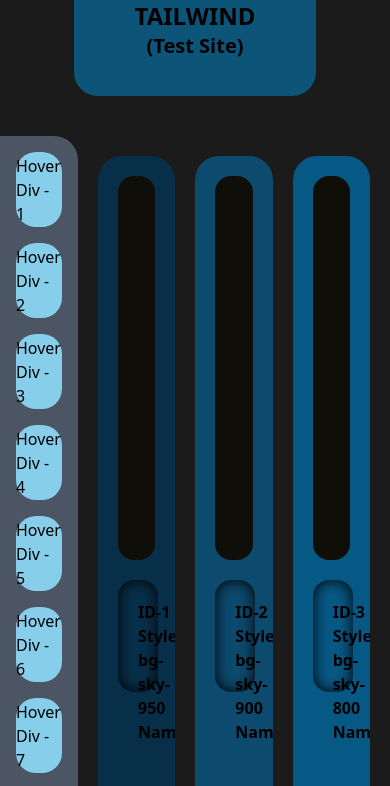
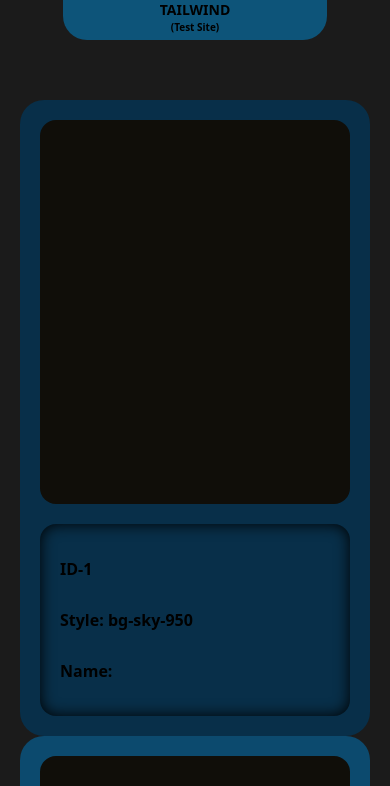
Before and after one commit to UchIso/My-First-Tailwind-Project, a website built with Vite: page index.html in a window 390 px wide. Shown: the top 786 px of the page. Built offline with nearby package versions, Linux system fonts and the light colour scheme.

Commit message:
Responsive UP

```diff
--- a/index.html
+++ b/index.html
@@ -8,18 +8,23 @@
   </head>
   <body class="w-full bg-mycolor">
 
-    <div class="w-full h-24 gap-5 flex items-center justify-evenly">
+    <div class="w-full h-10 gap-1 flex items-center justify-evenly sm:h-14 sm:gap-2 md:h-16 md:gap-3 lg:h-20 lg:gap-4 xl:h-28 xl:gap-5">
+
       <div class="w-2/12 h-full dark:bg-blue-600/85 rounded-br-3xl"></div>
+
       <div class="w-9/12 h-full bg-sky-600/55 dark:bg-blue-600/90 text-center font-bold rounded-b-3xl">
-        <h1 class="text-2xl sm:text-2xl md:text-lg lg:text-2xl xl:text-6xl uppercase">Tailwind</h1>
-        <h6 class="text-xl sm:text-sm md:text-[10px] lg:text-sm xl:text-xl">(Test Site)</h6>
+        <h1 class="text-sm sm:text-lg md:text-2xl lg:text-4xl xl:text-6xl uppercase">Tailwind</h1>
+        <h6 class="text-[10px] sm:text-sm md:text-lg lg:text-2xl xl:text-4xl">(Test Site)</h6>
       </div>
+
       <div class="w-2/12 h-full dark:bg-blue-600/85 rounded-bl-3xl"></div>
+
     </div>
 
   <div class="w-full mt-10 grid grid-cols-5">
 
-    <div class="w-full h-auto bg-gray-600 rounded-r-3xl grid grid-cols-1 justify-center items-end p-4 gap-4">
+    <div class="w-0 h-0 overflow-hidden md:w-full md:h-auto bg-gray-600 rounded-r-3xl grid grid-cols-1 justify-center items-end md:p-4 md:gap-4">
+
       <div class="Hovers"> Hover Div - 1</div>
       <div class="Hovers"> Hover Div - 2</div>
       <div class="Hovers"> Hover Div - 3</div>
@@ -50,9 +55,10 @@
       <div class="Hovers"> Hover Div - 28</div>
       <div class="Hovers"> Hover Div - 29</div>
       <div class="Hovers"> Hover Div - 30</div>
+
     </div>
 
-    <div class="w-full grid col-span-4 grid-cols-3 p-5 gap-5">
+    <div class="w-full grid col-span-5 md:col-span-4 grid-cols-1 md:grid-cols-2 lg:grid-cols-3 p-5 md:gap-2 lg:gap-5">
 
       <div class="cart bg-sky-950">
         <div class="Referans"></div>
@@ -138,7 +144,7 @@
       <div class="cart bg-sky-100">
         <div class="Referans"></div>
         <div class="Infos text-black">
-          <h5>ID-9</h5>
+          <h5>ID-10</h5>
           <h5>Style: bg-sky-100 </h5>
           <h5>Name: </h5>
         </div>
@@ -147,7 +153,7 @@
       <div class="cart bg-sky-50">
         <div class="Referans"></div>
         <div class="Infos text-black">
-          <h5>ID-10</h5>
+          <h5>ID-11</h5>
           <h5>Style: bg-sky-50 </h5>
           <h5>Name: </h5>
         </div>
--- a/src/style.css
+++ b/src/style.css
@@ -7,7 +7,7 @@
 }
 
 .cart{
-    @apply w-full h-auto p-5 rounded-3xl overflow-hidden
+    @apply w-full md:h-auto p-5 rounded-3xl
 }
 
 .Referans{
@@ -16,7 +16,7 @@
 
 .Infos{
     box-shadow: inset 0px 0px 15px black;
-    @apply h-28 grid items-center justify-start font-bold dark:bg-blue-500/100 rounded-2xl p-5
+    @apply h-48 grid items-center justify-start font-bold dark:bg-blue-500/100 rounded-2xl p-5
 }
 
 .Hovers{
```
